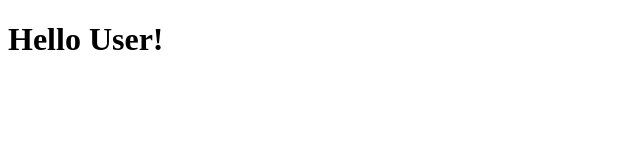
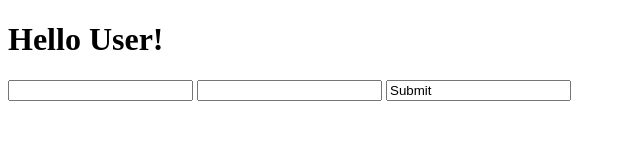
Before and after one commit to Georgy5/tdd, a website: page e2e_demo/src/index.html in a window 1280 px wide. Shown: the whole page, without its empty margins (0-640 px from the left). Drawn offline with Linux system fonts and the light colour scheme.

Commit message:
Test timed out after 4000ms expected to contain text 'Thank you for registering!', but the text was ''

```diff
--- a/e2e_demo/src/index.html
+++ b/e2e_demo/src/index.html
@@ -8,6 +8,20 @@
 </head>
 <body>
   <h1>Hello User!</h1>
-  </h1>
+  <form id="r-form" data-cy="registration-form">
+    <input type="text" data-cy="email">
+    <input type="text" data-cy="password">
+    <input type="text" value="Submit" data-cy="submit">
+  </form>
+  <div id="confirmation-message" data-cy="confirmation-message"></div>
+
+  <script>
+    const form = document.getElementById('r-form')
+    const messageNode = document.getElementById('confirmation-message')
+    form.addEventListener('submit', event => {
+      event.preventDefault()
+      messageNode.innerHTML = `<h2>Thank you for registering!</h2>`
+    })
+  </script>
 </body>
 </html>
```
Also changed, not shown: e2e_demo/cypress/integration/userCanFillOutARegistrationForm.feature.js (+2 -2 lines).
